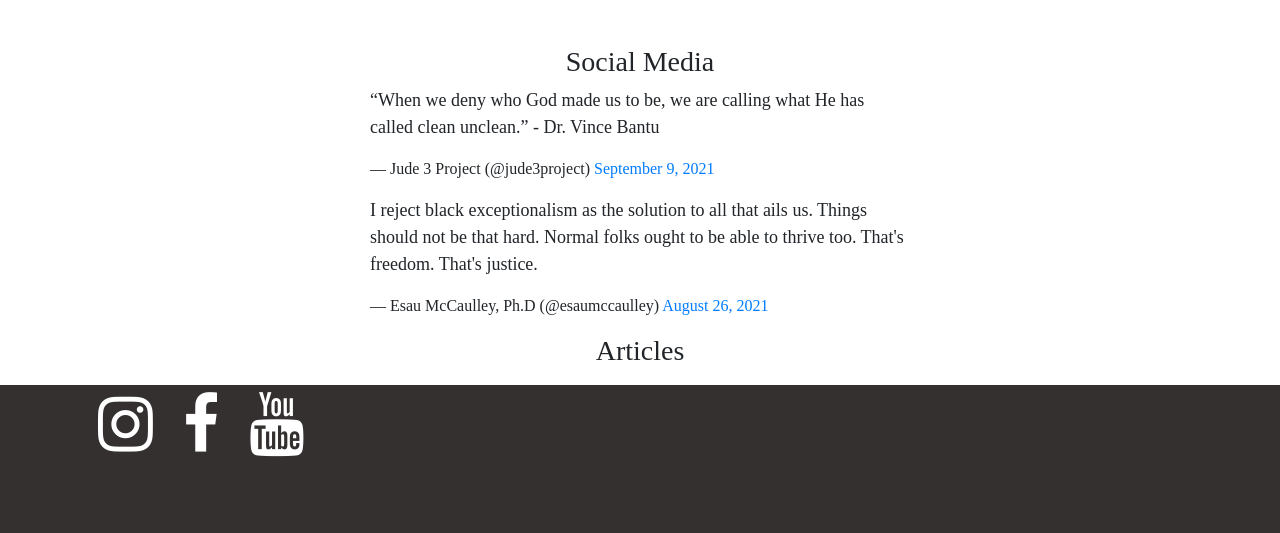
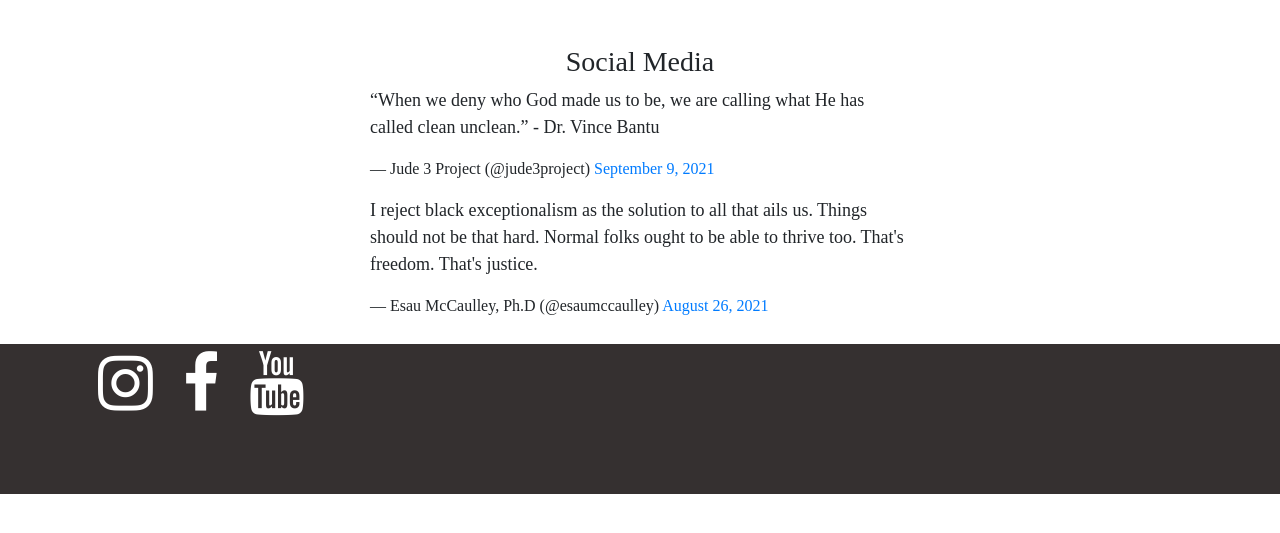
Before and after one commit to joshigwe777/NeoImpact-Discipleship, a website: page pages/ethnicResources.html in a window 1280 px wide. Shown: the part 2064-2597 px from the top of the page. After the commit the page ends 2558 px from the top, so only its background shows below. Drawn offline with nearby package versions, Linux system fonts and the light colour scheme; files whose address does not match are found by name.

Commit message:
minor edit

```diff
--- a/pages/ethnicResources.html
+++ b/pages/ethnicResources.html
@@ -150,7 +150,7 @@
     <div class="container articles">
         <div class="row">
             <div class="col">
-                <h3>Articles</h3>
+                <!-- <h3>Articles</h3> -->
             </div>
 
         </div>
```
Also changed, not shown: 2 other files.
